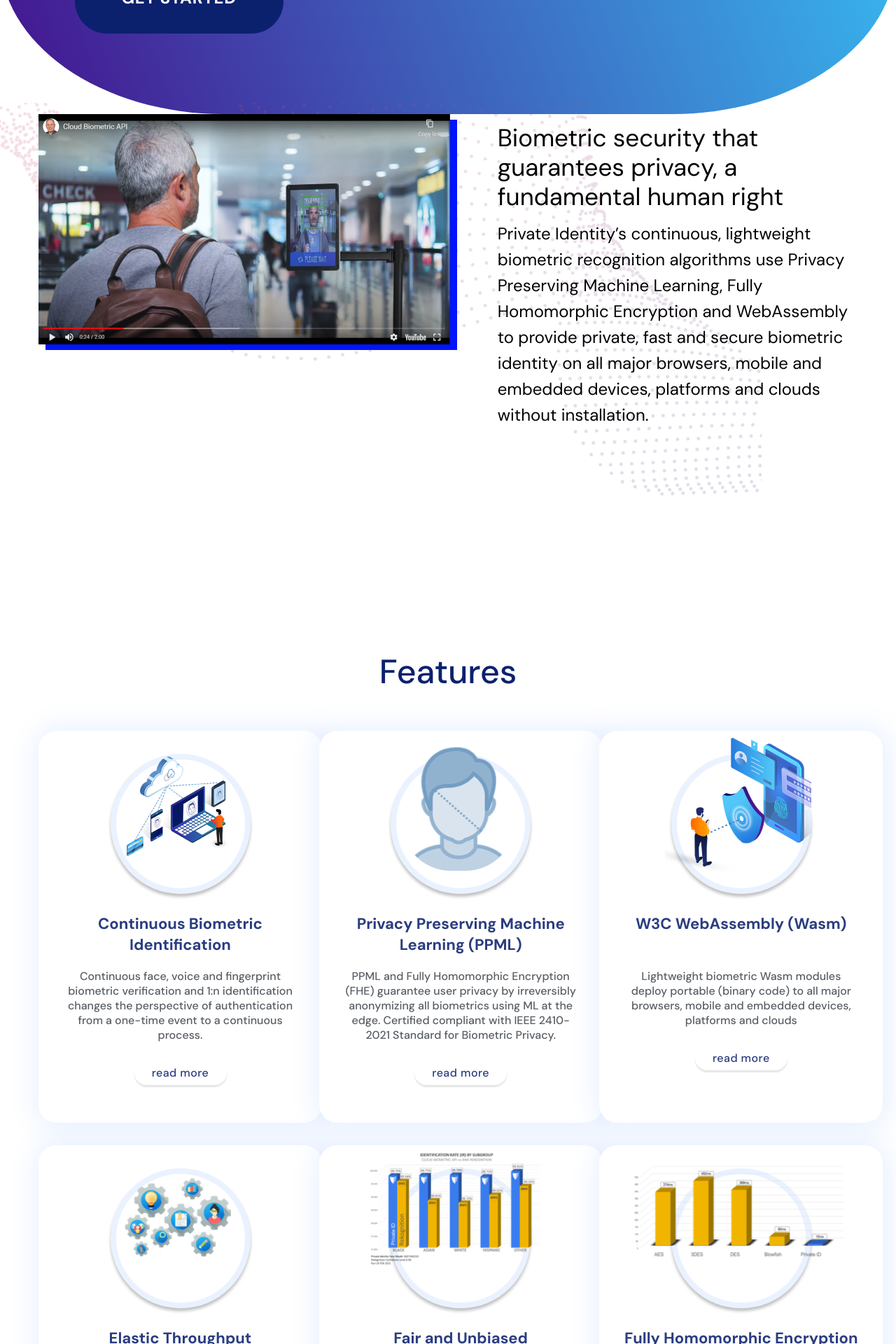
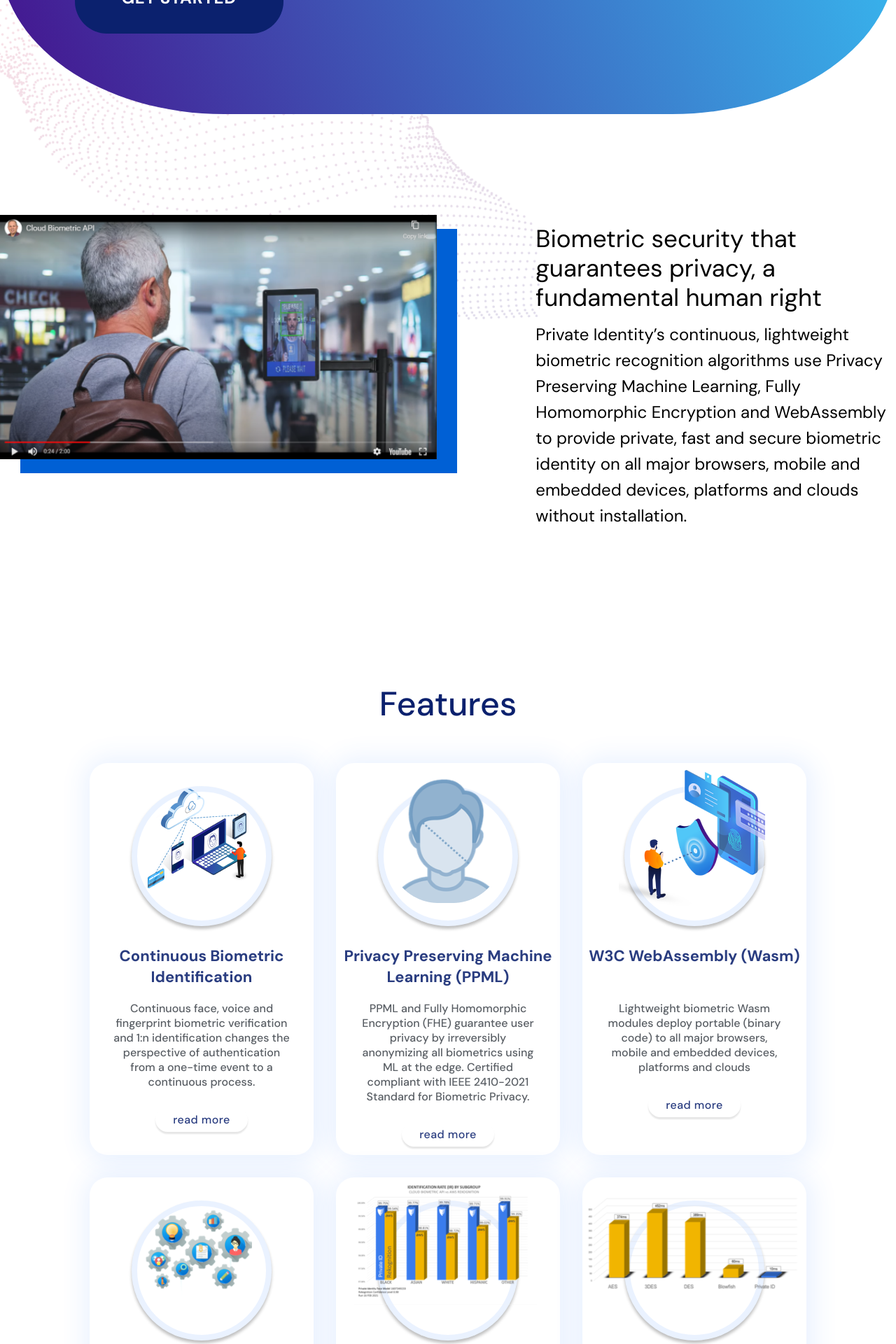
Before and after one commit to adnan1naeem/PrivateId, a React (Create React App) app: page / in a window 1280 px wide. Shown: the part 880-2800 px from the top of the page at 70% size. Built offline with nearby package versions, Linux system fonts and the light colour scheme.

Commit message:
complete destop

```diff
--- a/src/components/authenticationCards/index.jsx
+++ b/src/components/authenticationCards/index.jsx
@@ -1,19 +1,13 @@
-import { Box, Grid, makeStyles } from "@material-ui/core";
+import { Box, Grid, makeStyles, Paper } from "@material-ui/core";
 import React from "react";
 import webLaptop from "../../assets/webLaptop.png";
 import search from "../../assets/search.png";
 import connect from "../../assets/connect.png";
 import vips from "../../assets/vips.png";
 const useStyles = makeStyles({
-  boxShadow: {
-    background: "#FFFFFF",
-    boxShadow: "2px 1px 36px 8px rgba(56, 125, 255, 0.11)",
-    borderRadius: 26,
-  },
+  boxShadow: {},
   historyImg: {
-    width: 312.46,
-    height: 133.16,
-    marginLeft: "1rem",
+    width: "100%",
   },
   historyTitle: {
     fontWeight: 700,
@@ -51,14 +45,11 @@ const useStyles = makeStyles({
     marginTop: 15,
   },
   laptopImg: {
-    width: 310,
-    height: 277.42,
-    marginTop: 22,
+    width: "100%",
   },
 
   vipImg: {
-    width: 335,
-    height: 257,
+    width: "100%",
   },
   vipTitle: {
     lineHeight: "22px",
@@ -72,8 +63,8 @@ const useStyles = makeStyles({
     textAlign: "center",
     color: "#595E64",
     fontFamily: "DM Sans",
-
     marginTop: 15,
+    marginBottom: 30,
   },
   dFlex: {
     display: "flex",
@@ -85,34 +76,53 @@ const useStyles = makeStyles({
 export const AuthenticationCards = () => {
   const classes = useStyles();
   return (
-    <Grid
-      container
-      alignItems="center"
-      spacing={4}
-      justifyContent="space-evenly"
-    >
+    <Grid container alignItems="center" spacing={4} justifyContent="center">
       <Grid item className={classes.boxShadow} lg={5}>
-        <Box>
+        <Paper
+          square={false}
+          elevation={7}
+          component={Box}
+          padding="22px"
+          borderRadius="26px"
+          className={classes.dFlex}
+        >
           <img src={webLaptop} className={classes.laptopImg} alt="" />
-        </Box>
+        </Paper>
 
-        <Grid item className={classes.boxShadow}>
+        <Paper
+          square={false}
+          elevation={7}
+          component={Box}
+          padding="22px"
+          borderRadius="26px"
+          marginTop={"18px"}
+          className={classes.dFlex}
+        >
           <Box>
             <img src={vips} alt="" className={classes.vipImg} />
           </Box>
           <Box>
             <Box className={classes.vipTitle}>
-              Route VIPs Block unwanted callers
+              Route VIPs
+              <br />
+              Block unwanted callers
             </Box>
             <Box className={classes.vipDetail}>
               Use the “block list” to give VIPs special treatment and disconnect
               or specially route blocked callers.
             </Box>
           </Box>
-        </Grid>
+        </Paper>
       </Grid>
       <Grid item lg={5} className={classes.boxShadow}>
-        <Box className={classes.dFlex}>
+        <Paper
+          square={false}
+          elevation={7}
+          component={Box}
+          padding="22px"
+          borderRadius="26px"
+          className={classes.dFlex}
+        >
           <Box>
             <img className={classes.historyImg} src={search} alt="" />
           </Box>
@@ -124,9 +134,17 @@ export const AuthenticationCards = () => {
             reliance on Caller ID. Click again to list all voices in each call
             and follow the trail in their Voice History, too.
           </Box>
-        </Box>
+        </Paper>
 
-        <Grid className={classes.boxShadow}>
+        <Paper
+          square={false}
+          elevation={7}
+          component={Box}
+          padding="22px"
+          borderRadius="26px"
+          marginTop={"18px"}
+          className={classes.dFlex}
+        >
           <Box className={classes.dFlex}>
             <Box>
               <img src={connect} alt="" className={classes.conectImg} />
@@ -138,7 +156,7 @@ export const AuthenticationCards = () => {
               to deny lists.
             </Box>
           </Box>
-        </Grid>
+        </Paper>
       </Grid>
     </Grid>
   );
--- a/src/components/cards/index.jsx
+++ b/src/components/cards/index.jsx
@@ -4,7 +4,6 @@ import React from "react";
 const useStyles = makeStyles({
   container: {
     height: 560,
-    width: 405,
     borderRadius: 26,
     background: "#FFFFFF",
     boxShadow: "2px 1px 36px 8px rgba(56, 125, 255, 0.11)",
--- a/src/components/dataRefinery/index.jsx
+++ b/src/components/dataRefinery/index.jsx
@@ -23,13 +23,19 @@ const useStyles = makeStyles({
   },
   bgImg: {
     backgroundImage: `url(${webDataRef})`,
-    minHeight: "100vh",
     backgroundRepeat: "no-repeat",
-    backgroundSize: "auto",
-    backgroundPositionY: "-616px",
+    backgroundSize: "60%",
+    backgroundPositionY: -224,
+    paddingTop: 450,
+    marginTop: 100,
+    paddingBottom: 200,
+    position: "relative",
+    top: -422,
+    zIndex: -1,
   },
   imgStyle: {
-    boxShadow: "10px 8px 0px #0014ff",
+    boxShadow: "29px 20px 0px #0060d5",
+    width: "100%",
   },
 });
 export const DataRefinery = () => {
@@ -41,11 +47,12 @@ export const DataRefinery = () => {
       className={classes.bgImg}
       justifyContent="center"
     >
-      <Grid item lg={6} xl={5}>
+      <Grid item lg={6} xl={4}>
         <Box>
           <img src={videoImg} className={classes.imgStyle} />
         </Box>
       </Grid>
+      <Grid item lg={1} />
       <Grid item lg={5}>
         <Box className={classes.heading}>
           Biometric security that guarantees privacy, a fundamental human right
--- a/src/components/features/index.jsx
+++ b/src/components/features/index.jsx
@@ -23,6 +23,8 @@ const useStyles = makeStyles({
   },
   padding: {
     padding: 55,
+    paddingLeft: "10%",
+    paddingRight: "10%",
   },
   seeMore: {
     fontWeight: 700,
@@ -149,12 +151,17 @@ export const Features = () => {
   }, [showMore]);
 
   return (
-    <Box>
+    <Box position="relative" top={-400}>
       <Box className={classes.dFlex}>
         <Box className={classes.title}>Features</Box>
         <Box></Box>
       </Box>
-      <Grid container spacing={4} className={classes.padding}>
+      <Grid
+        container
+        spacing={4}
+        className={classes.padding}
+        justifyContent="center"
+      >
         {cardsData.map((item) => (
           <Grid item lg={4}>
             <Cards
--- a/src/components/getReady/index.jsx
+++ b/src/components/getReady/index.jsx
@@ -56,7 +56,7 @@ const useStyles = makeStyles({
     display: "flex",
     justifyContent: "center",
     position: "relative",
-    top: "-120px",
+    top: "-440px",
   },
 });
 export const GetReady = () => {
--- a/src/components/goPricing/index.jsx
+++ b/src/components/goPricing/index.jsx
@@ -122,13 +122,21 @@ const useStyles = makeStyles({
     marginTop: 49,
     marginBottom: 49,
   },
+  containerPosition: {
+    position: "relative",
+    top: -450,
+  },
 });
 
 export default function GoPricing() {
   const classes = useStyles();
 
   return (
-    <TableContainer component={Paper}>
+    <TableContainer
+      component={Paper}
+      className={classes.containerPosition}
+      elevtion={0}
+    >
       <Grid container justifyContent="center">
         <Grid item lg={9}>
           <Box className={classes.dFlex}>
--- a/src/components/letsTalk/index.jsx
+++ b/src/components/letsTalk/index.jsx
@@ -7,6 +7,8 @@ const useStyles = makeStyles({
     backgroundImage: `url(${letstalk})`,
     backgroundColor: "#2A3D80",
     minHeight: "100vh",
+    position: "relative",
+    top: -450,
   },
   btnFonts: {
     fontWeight: 600,
--- a/src/components/voiceAuthentication/index.jsx
+++ b/src/components/voiceAuthentication/index.jsx
@@ -17,8 +17,10 @@ const input = [
 const useStyles = makeStyles({
   bgImg: {
     backgroundImage: `url(${callBg})`,
-    minHeight: "100vh",
+    minHeight: "90vh",
     backgroundSize: "cover",
+    position: "relative",
+    top: -300,
   },
   title: {
     fontWeight: 700,
@@ -26,7 +28,7 @@ const useStyles = makeStyles({
     color: "#FFFFFF",
     lineHeight: "55px",
     fontFamily: "DM Sans",
-    marginTop: 76,
+    marginTop: 97,
   },
   subTitle: {
     fontWeight: 700,
@@ -54,11 +56,12 @@ export const VoiceAuthentication = () => {
   const classes = useStyles();
   return (
     <Box className={classes.bgImg}>
-      <Box minHeight="100vh" bgcolor="rgb(42 61 128 / 81%)">
+      <Box minHeight="90vh" bgcolor="rgb(42 61 128 / 81%)">
         <Grid
           container
           className={classes.mt}
           justifyContent="center"
+          alignItems="center"
           spacing={4}
         >
           <Grid item lg={4}>
```
